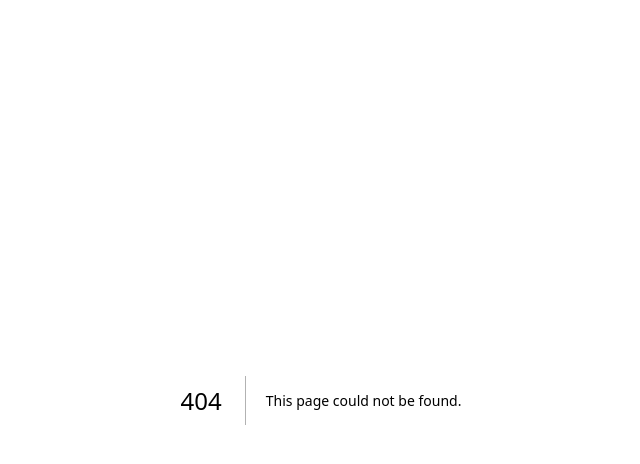
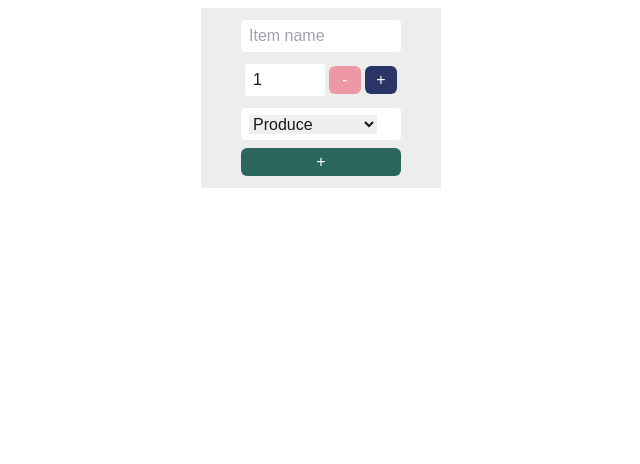
Before and after one commit to Elysia-K/cprg306-assignments, a Next.js app: page /week-5 in a window 1280 px wide. Before the commit this address had no page. Shown: the top 464 px of the page, without its empty margins (319-959 px from the left). Built offline with nearby package versions, Linux system fonts and the light colour scheme.

Commit message:
week-5 assignment
function and styling finished

```diff
--- a/app/page.js
+++ b/app/page.js
@@ -13,6 +13,9 @@ export default function Home() {
       <p>
         <Link href="./week-4">Week-4 Assignments</Link>
       </p>
+      <p>
+        <Link href="./week-5">Week-5 Assignments</Link>
+      </p>
     </main>
   );
 }
--- a/app/week-4/page.js
+++ b/app/week-4/page.js
@@ -1,9 +1,8 @@
+'use client';
+
 import Counter from './new-item.js';
 
 export default function Page() {
-  return (
-    <main>
-      <Counter />
-    </main>
-  );
+  const [showForm, setShowForm] = useState(false);
+  return <main>{showForm && <ItemForm />}</main>;
 }
--- /dev/null
+++ b/app/week-5/new-item.js
@@ -0,0 +1,131 @@
+'use client';
+import { useState } from 'react';
+
+//Style Code
+let formWrap = 'flex justify-center items-center';
+let formContainer =
+  'h-180 w-60 bg-[#EEEDED] mt-2 p-3 flex flex-col items-center justify-center';
+let itemContainer =
+  'h-8 w-40 rounded bg-white flex items-center pl-2 mb-2 focus:border-teal-600';
+let inputContainer = 'h-8 w-20 rounded bg-white flex items-center pl-2';
+let quantityContaitner =
+  'h-10 w-40 bg-[#EEEDED] flex justify-center items-center space-x-1 mb-2';
+let buttonsStyleDe =
+  'h-7 w-8 rounded-md bg-[#EB455F] text-white hover:bg-[#FD8A8A]';
+let buttonsStyleIn =
+  'h-7 w-8 rounded-md bg-[#2B3467] text-white hover:bg-[#BAD7E9]';
+let categoryStyle = 'h-8 w-40 rounded bg-white flex items-center pl-2 mb-2';
+let buttonStyleSub =
+  'h-7 w-40 rounded-md bg-[#2b675e] text-white hover:bg-[#51b6a7]';
+
+//Item Form Code
+export default function ItemForm() {
+  //Item Name Input Code
+  const [itemName, setItemName] = useState('');
+
+  const handleItemNameChange = (event) => setItemName(event.target.value);
+
+  // Quantity Code
+  const [count, setCount] = useState(1);
+
+  const increment = () => {
+    if (count < 20) {
+      setCount(count + 1);
+    }
+  };
+
+  const decrement = () => {
+    if (count > 1) {
+      setCount(count - 1);
+    }
+  };
+
+  //Category Code
+  const [category, setCategory] = useState('produce');
+
+  const handleCategoryChange = (event) => setCategory(event.target.value);
+
+  //Submit Button Fuction
+  const handleSubmit = (event) => {
+    event.preventDefault();
+
+    let regObject = {
+      iName: itemName,
+      quantity: count,
+      iCategory: category,
+    };
+
+    console.log(regObject);
+    alert(
+      `ADDED item:${regObject.iName}, quantity: ${regObject.quantity}, category: ${regObject.iCategory}`
+    );
+
+    setItemName('');
+    setCount(1);
+    setCategory('produce');
+  };
+
+  return (
+    <div className={formWrap}>
+      <form onSubmit={handleSubmit} className={formContainer}>
+        <div>
+          <input
+            type="text"
+            onChange={handleItemNameChange}
+            value={itemName}
+            className={itemContainer}
+            placeholder="Item name"
+            required
+          />
+        </div>
+
+        <div className={quantityContaitner}>
+          <div className={inputContainer}>{count}</div>
+          <button
+            type="button"
+            onClick={decrement}
+            className={`${buttonsStyleDe} ${
+              count <= 1 ? 'opacity-50 cursor-not-allowed' : ''
+            }`}
+            disabled={count <= 1}
+          >
+            -
+          </button>
+          <button
+            type="button"
+            onClick={increment}
+            className={`${buttonsStyleIn} ${
+              count >= 20 ? 'opacity-50 cursor-not-allowed' : ''
+            }`}
+            disabled={count >= 20}
+          >
+            +
+          </button>
+        </div>
+
+        <div className={categoryStyle}>
+          <select onChange={handleCategoryChange} value={category}>
+            <option disabled value="">
+              Category
+            </option>
+            <option value="Produce">Produce</option>
+            <option value="Dairy">Dairy</option>
+            <option value="Bakery">Bakery</option>
+            <option value="Meat">Meat</option>
+            <option value="Frozen Foods">Frozen Foods</option>
+            <option value="Canned Goods">Canned Goods</option>
+            <option value="Dry Goods">Dry Goods</option>
+            <option value="Beverages">Beverages</option>
+            <option value="Snacks">Snacks</option>
+            <option value="Household">Household</option>
+            <option value="Other">Other</option>
+          </select>
+        </div>
+
+        <button type="submit" className={buttonStyleSub}>
+          +
+        </button>
+      </form>
+    </div>
+  );
+}
--- /dev/null
+++ b/app/week-5/page.js
@@ -0,0 +1,9 @@
+import Counter from './new-item.js';
+
+export default function Page() {
+  return (
+    <main>
+      <Counter />
+    </main>
+  );
+}
```
